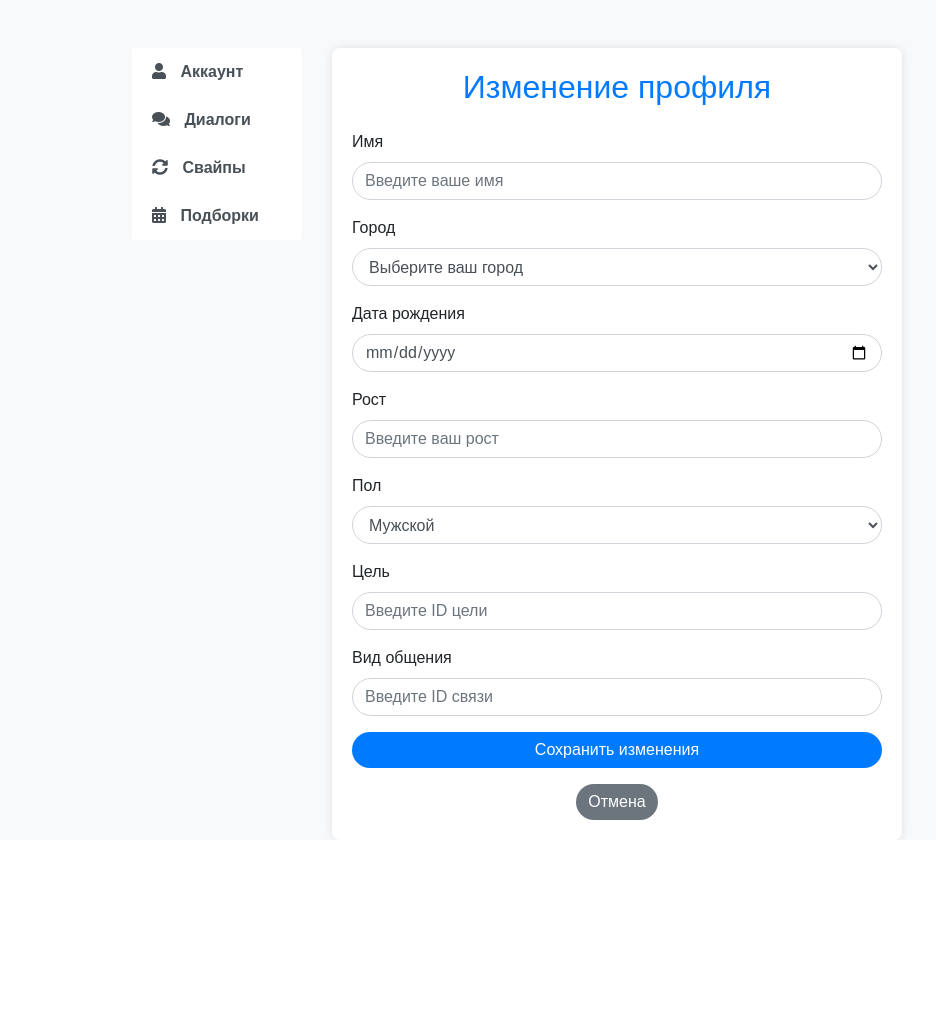
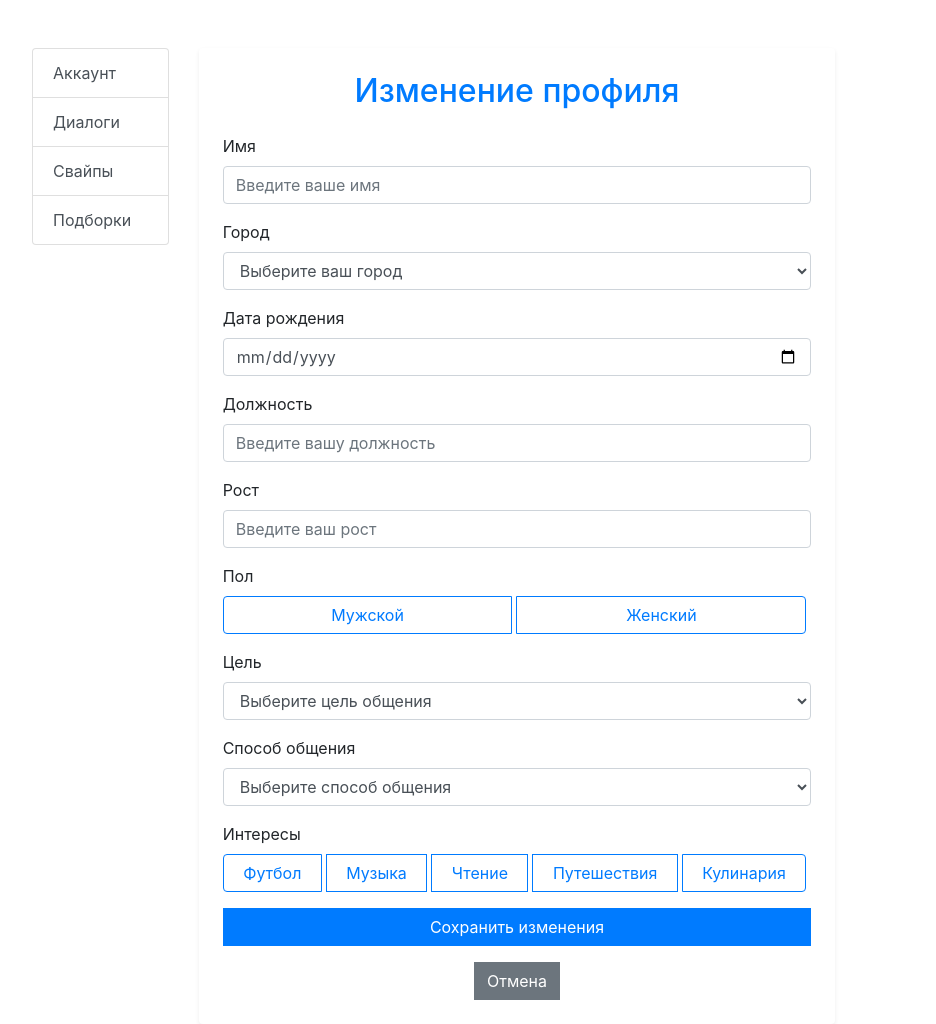
Before and after one commit to Oycea/saby_dating, a Python web app: template frontend/templates/main_menu/update_profile.html in a window 1280 px wide. Shown: the part 82-1106 px from the top of the page, without its empty margins (123-1059 px from the left). Before the commit the page ends 922 px from the top, so only its background shows below. Run offline with Jinja, Linux system fonts and the light colour scheme; the template is opened without the code that fills it, so the values that code supplies are empty; some libraries are stand-ins or nearby versions.

Commit message:
Update update_profile.html

```diff
--- a/frontend/templates/main_menu/update_profile.html
+++ b/frontend/templates/main_menu/update_profile.html
@@ -5,95 +5,53 @@
     <meta name="viewport" content="width=device-width, initial-scale=1.0">
     <title>Изменение профиля</title>
     <link href="https://maxcdn.bootstrapcdn.com/bootstrap/4.5.2/css/bootstrap.min.css" rel="stylesheet">
-    <link href="https://cdnjs.cloudflare.com/ajax/libs/font-awesome/5.15.3/css/all.min.css" rel="stylesheet">
-    <script src="https://code.jquery.com/jquery-3.5.1.slim.min.js"></script>
-    <script src="https://cdn.jsdelivr.net/npm/@popperjs/core@2.9.2/dist/umd/popper.min.js"></script>
-    <script src="https://maxcdn.bootstrapcdn.com/bootstrap/4.5.2/js/bootstrap.min.js"></script>
     <style>
-        body {
-            background-color: #f8f9fa;
-            font-family: 'Arial', sans-serif;
+        .container {
+            max-width: 1000px;
         }
-        .container {
-            max-width: 800px;
+        .modal-dialog {
+            max-width: 600px;
         }
-        .header-logo {
-            height: 50px;
+        .modal-content {
+            padding-left: 20px;
+            padding-right: 20px;
         }
-        .account-page {
-            background-color: #ffffff;
-            border-radius: 8px;
-            padding: 20px;
-            box-shadow: 0 0 10px rgba(0, 0, 0, 0.1);
-            transition: transform 0.3s ease-in-out;
+        .btn-group-toggle .btn {
+            margin-right: 5px;
         }
-        .account-page:hover {
-            transform: scale(1.02);
-        }
-        .form-header {
-            margin-bottom: 20px;
+        .form-group .radio-inline {
+            display: inline-block;
+            margin-right: 15px;
         }
         .form-header h2 {
             color: #007bff;
         }
-        .list-group-item {
-            font-weight: bold;
-            border: none;
-            transition: background-color 0.2s;
+        .btn-primary, .btn-secondary {
+            border-radius: 0;
         }
-        .list-group-item:hover {
-            background-color: #007bff;
-            color: white;
-        }
-        .list-group-item i {
-            margin-right: 10px;
-        }
-        .form-control {
-            border-radius: 30px;
-        }
-        .btn-primary, .btn-secondary {
-            border-radius: 30px;
-        }
-        .btn-primary {
-            background-color: #007bff;
-            border: none;
-        }
-        .btn-primary:hover {
-            background-color: #0056b3;
-        }
-        .btn-secondary {
-            background-color: #6c757d;
-            border: none;
-        }
-        .btn-secondary:hover {
-            background-color: #5a6268;
+        .btn.active {
+            background-color: #007bff; /* Цвет фона для активной кнопки */
+            color: white; /* Цвет текста для активной кнопки */
+            border-color: #007bff; /* Цвет границы для активной кнопки */
         }
     </style>
 </head>
 <body>
     <header class="bg-primary text-white text-center py-3">
-        <img src="../logo.png" alt="Логотип сайта" class="header-logo d-inline-block align-middle">
+        <img src="../logo.png" alt="Логотип сайта" class="d-inline-block align-middle" style="height: 50px;">
     </header>
     <div class="container mt-5">
         <div class="row">
-            <nav class="col-md-3">
+            <nav class="col-md-2">
                 <div class="list-group">
-                    <a href="profile.html" class="list-group-item list-group-item-action">
-                        <i class="fas fa-user"></i> Аккаунт
-                    </a>
-                    <a href="dialogs.html" class="list-group-item list-group-item-action">
-                        <i class="fas fa-comments"></i> Диалоги
-                    </a>
-                    <a href="swipes.html" class="list-group-item list-group-item-action">
-                        <i class="fas fa-sync-alt"></i> Свайпы
-                    </a>
-                    <a href="events.html" class="list-group-item list-group-item-action">
-                        <i class="fas fa-calendar-alt"></i> Подборки
-                    </a>
+                    <a href="profile.html" class="list-group-item list-group-item-action">Аккаунт</a>
+                    <a href="dialogs.html" class="list-group-item list-group-item-action">Диалоги</a>
+                    <a href="swipes.html" class="list-group-item list-group-item-action">Свайпы</a>
+                    <a href="events.html" class="list-group-item list-group-item-action">Подборки</a>
                 </div>
             </nav>
-            <main class="col-md-9">
-                <div class="account-page">
+            <main class="col-md-8">
+                <div class="account-page bg-white p-4 rounded shadow-sm">
                     <div class="form-header text-center mb-4">
                         <h2 class="text-primary">Изменение профиля</h2>
                     </div>
@@ -124,23 +82,49 @@
                             <input type="date" class="form-control" id="birthday">
                         </div>
                         <div class="form-group">
+                            <label for="position">Должность</label>
+                            <input type="text" class="form-control" id="position" placeholder="Введите вашу должность">
+                        </div>
+                        <div class="form-group">
                             <label for="height">Рост</label>
                             <input type="number" class="form-control" id="height" placeholder="Введите ваш рост">
                         </div>
                         <div class="form-group">
                             <label for="gender_id">Пол</label>
-                            <select class="form-control" id="gender_id">
-                                <option value="1">Мужской</option>
-                                <option value="2">Женский</option>
+                            <div class="btn-group btn-group-toggle w-100" data-toggle="buttons">
+                                <label class="btn btn-outline-primary w-50">
+                                    <input type="radio" name="gender_id" value="1"> Мужской
+                                </label>
+                                <label class="btn btn-outline-primary w-50">
+                                    <input type="radio" name="gender_id" value="2"> Женский
+                                </label>
+                            </div>
+                        </div>
+                        <div class="form-group">
+                            <label for="target_id">Цель</label>
+                            <select class="form-control" id="target_id" required>
+                                <option value="" disabled selected>Выберите цель общения</option>
+                                <option value="1">Отношения</option>
+                                <option value="2">Дружба</option>
+                                <option value="3">Нетворкинг</option>
                             </select>
                         </div>
                         <div class="form-group">
-                            <label for="target_id">Цель</label>
-                            <input type="number" class="form-control" id="target_id" placeholder="Введите ID цели">
+                            <label for="communication_id">Способ общения</label>
+                            <select class="form-control" id="communication_id" required>
+                                <option value="" disabled selected>Выберите способ общения</option>
+                                <option value="1">Много переписываюсь</option>
+                                <option value="2">Не люблю чатиться</option>
+                                <option value="3">Люблю видеочаты</option>
+                                <option value="4">Общаюсь по телефону</option>
+                                <option value="5">Лучше встречусь лично</option>
+                            </select>
                         </div>
                         <div class="form-group">
-                            <label for="communication_id">Вид общения</label>
-                            <input type="number" class="form-control" id="communication_id" placeholder="Введите ID связи">
+                            <label for="interests">Интересы</label>
+                            <div id="interests-container" class="btn-group btn-group-toggle w-100" data-toggle="buttons">
+                                <!-- Чекбоксы с интересами будут добавлены сюда динамически -->
+                            </div>
                         </div>
                         <button type="submit" class="btn btn-primary btn-block">Сохранить изменения</button>
                     </form>
@@ -152,40 +136,65 @@
         </div>
     </div>
     <script>
+        document.addEventListener('DOMContentLoaded', function() {
+            const interestsFromServer = [
+                { id: 1, title: 'Футбол' },
+                { id: 2, title: 'Музыка' },
+                { id: 3, title: 'Чтение' },
+                { id: 4, title: 'Путешествия' },
+                { id: 5, title: 'Кулинария' },
+            ];
+
+            const interestsContainer = document.getElementById('interests-container');
+
+            interestsFromServer.forEach(interest => {
+                const label = document.createElement('label');
+                label.className = 'btn btn-outline-primary';
+                label.innerHTML = `
+                    <input type="checkbox" value="${interest.id}" name="interests" style="display: none;">
+                    ${interest.title}
+                `;
+                label.addEventListener('click', function() {
+                    label.classList.toggle('active'); // Переключать класс активного состояния
+                });
+                interestsContainer.appendChild(label);
+            });
+
+            const genderButtons = document.querySelectorAll('input[name="gender_id"]');
+            genderButtons.forEach(button => {
+                button.addEventListener('change', function() {
+                    genderButtons.forEach(btn => btn.parentElement.classList.remove('active')); // Удалить активный класс у всех
+                    this.parentElement.classList.add('active'); // Добавить активный класс к выбранному
+                });
+            });
+
             document.getElementById('edit-profile-form').addEventListener('submit', function(event) {
-    event.preventDefault(); // Предотвращаем обычное отправление формы
+                event.preventDefault();
 
-    const name = document.getElementById('name').value || undefined;
-    const city = document.getElementById('city').value || undefined;
-    const birthday = document.getElementById('birthday').value || undefined;
+                const name = document.getElementById('name').value;
+                const position = document.getElementById('position').value; // Получаем значение должности
+                const city = document.getElementById('city').value;
+                const birthday = document.getElementById('birthday').value;
                 const height = document.getElementById('height').value ? parseInt(document.getElementById('height').value) : undefined;
-    const gender_id = document.getElementById('gender_id').value ? parseInt(document.getElementById('gender_id').value) : undefined;
+                const gender_id = document.querySelector('input[name="gender_id"]:checked').value;
                 const target_id = document.getElementById('target_id').value ? parseInt(document.getElementById('target_id').value) : undefined;
                 const communication_id = document.getElementById('communication_id').value ? parseInt(document.getElementById('communication_id').value) : undefined;
 
-    // Создаем объект с данными для отправки
-    const data = {};
-    if (name !== undefined) data.name = name;
-    if (city !== undefined) data.city = city;
-    if (birthday !== undefined) data.birthday = birthday;
-    if (height !== undefined) data.height = height;
-    if (gender_id !== undefined) data.gender_id = gender_id;
-    if (target_id !== undefined) data.target_id = target_id;
-    if (communication_id !== undefined) data.communication_id = communication_id;
+                const selectedInterests = Array.from(document.querySelectorAll('input[name="interests"]:checked'))
+                    .map(checkbox => parseInt(checkbox.value));
 
-    // Выполняем запрос на сервер
+                const data = { name, position, city, birthday, height, gender_id, target_id, communication_id, interests: selectedInterests }; // Добавляем позицию
+
                 fetch('http://195.133.201.168:8000/authorization/update_profile', {
                     method: 'PATCH',
                     headers: {
                         'Content-Type': 'application/json',
-            'Authorization': `Bearer ${localStorage.getItem('access_token')}` // Если необходимо передать токен
+                        'Authorization': `Bearer ${localStorage.getItem('access_token')}`
                     },
                     body: JSON.stringify(data),
                 })
                 .then(response => {
-        if (!response.ok) {
-            throw new Error('Ошибка при обновлении профиля');
-        }
+                    if (!response.ok) throw new Error('Ошибка при обновлении профиля');
                     return response.json();
                 })
                 .then(updatedUser => {
@@ -196,6 +205,7 @@
                     alert('Не удалось обновить профиль: ' + error.message);
                 });
             });
+        });
     </script>
 </body>
 </html>
```
Lines whose indentation alone changed are shown as unchanged.
